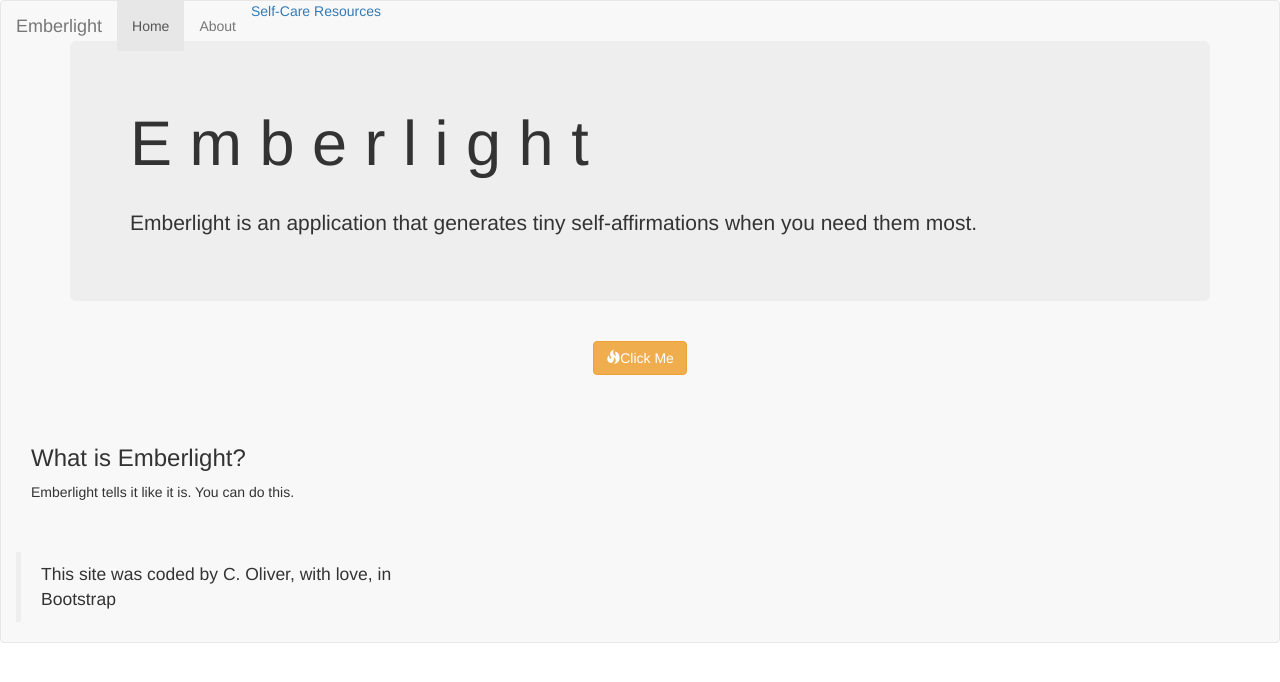
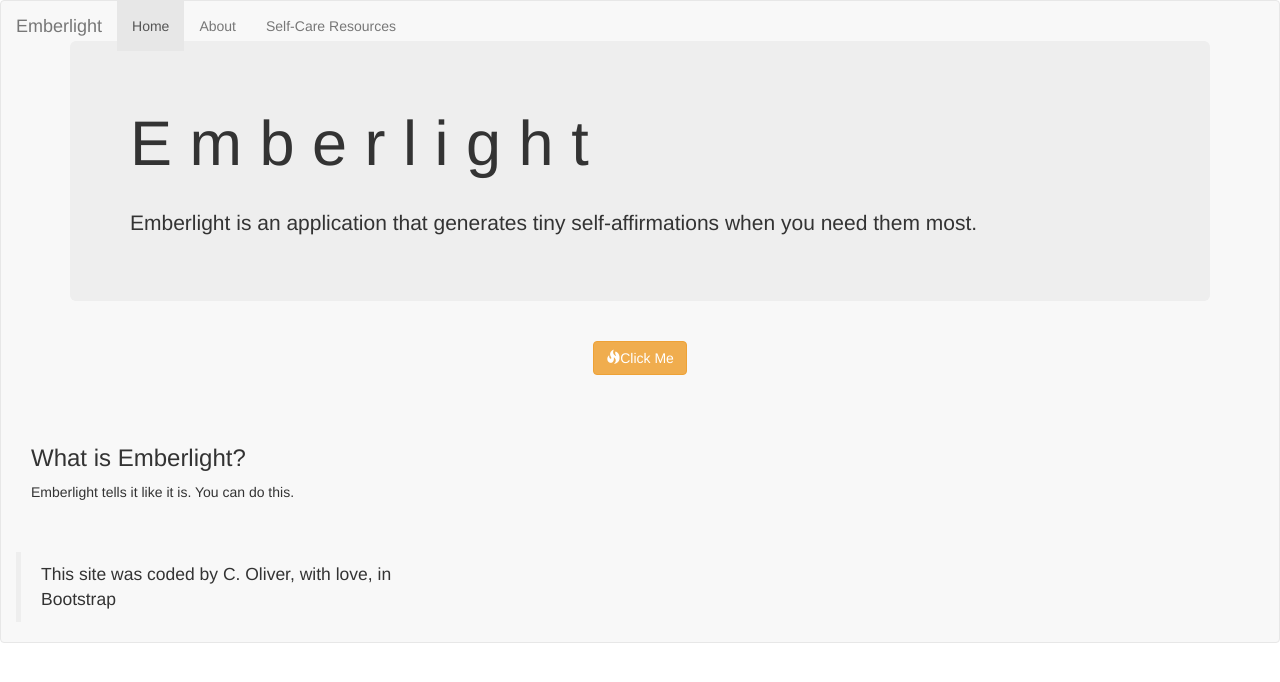
Before and after one commit to celanthe/celanthe, a plain HTML site: page index.html in a window 1280 px wide. Drawn offline with nearby package versions, Linux system fonts and the light colour scheme; some icons are missing.

Commit message:
added li
added <li>

```diff
--- a/index.html
+++ b/index.html
@@ -18,7 +18,7 @@
     <div>
       <ul class="nav navbar-nav">
         <li class="active"><a href="#">Home</a></li>
-        <li><a href="http://celanthe.github.io/about.html">About</a></li>
+        <li><a href="http://celanthe.github.io/about.html">About</a></li><li>
 <a href="http://celanthe.github.io/resources.html">Self-Care Resources</a></li>
       </ul>
     </div>
```
